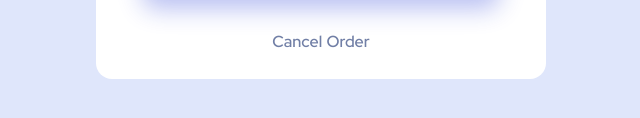
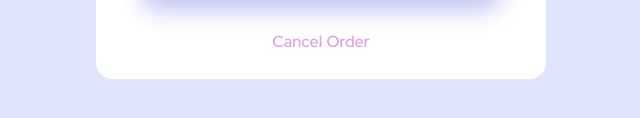
Before and after one commit to rrebolledo90/order-summary, a plain HTML site: page index.html in a window 1280 px wide. In both pictures the pointer is over the element "Cancel Order". Shown: the part 730-848 px from the top of the page, 319-959 px from the left. Drawn offline with Linux system fonts and the light colour scheme.

Commit message:
added screenshot

```diff
--- a/index.html
+++ b/index.html
@@ -5,7 +5,7 @@
     <meta http-equiv="X-UA-Compatible" content="IE=edge" />
     <meta name="viewport" content="width=device-width, initial-scale=1.0" />
     <link rel="stylesheet" href="style.css">
-    <title>Document</title>
+    <title>Order Summary</title>
   </head>
   <body>
     <main>
--- a/style.css
+++ b/style.css
@@ -132,6 +132,10 @@ a:active {
 .cancel {
   margin-bottom: 1.6875rem;
 }
+.cancel:hover {
+  cursor: pointer;
+  color: #dda0dd;
+}
 
 @media screen and (max-width: 600px) {
   .mobile-container {
```
Also changed, not shown: screen-shot.png (added).
